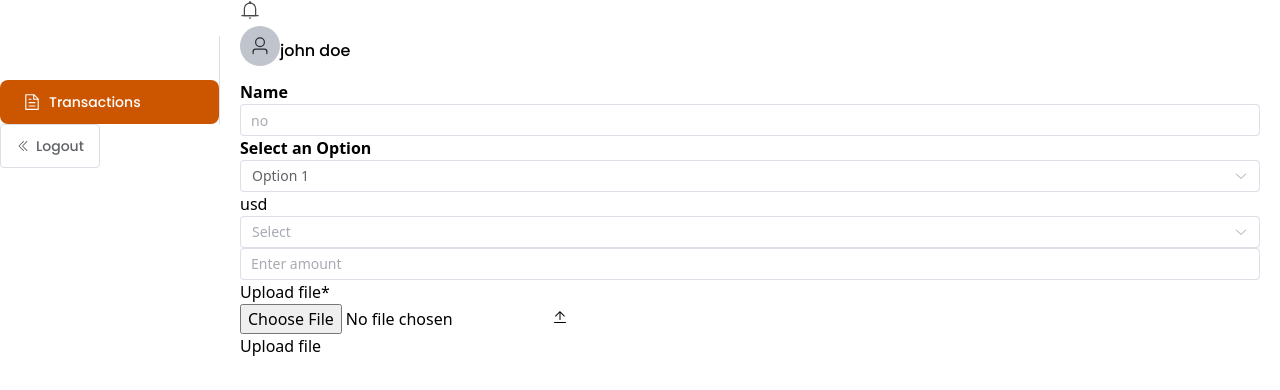
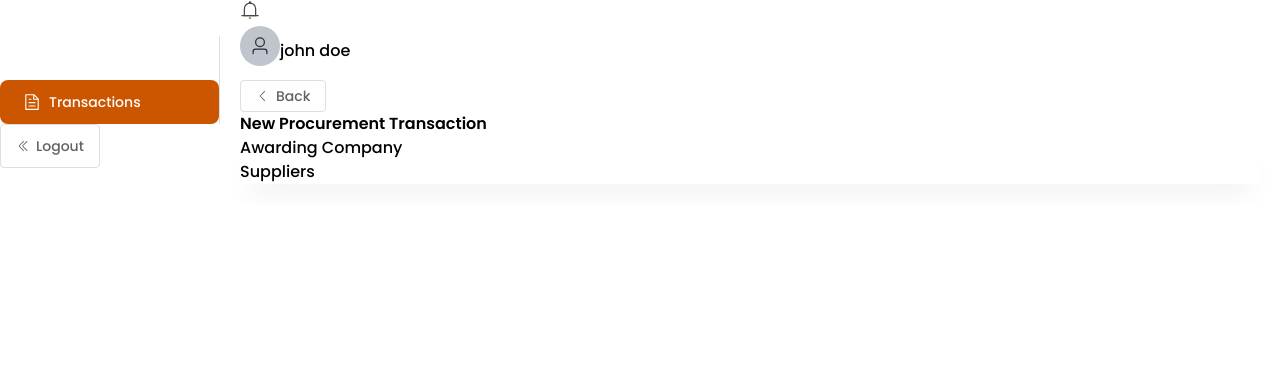
Before and after one commit to LizzyKate/moneda, a Vue app: page /transactions in a window 1280 px wide. Shown: the top 390 px of the page. Built offline with nearby package versions, Linux system fonts and the light colour scheme; the HTML template or start-up script is replaced by a standard one.

Commit message:
working on form

```diff
--- a/src/assets/css/main.css
+++ b/src/assets/css/main.css
@@ -15,6 +15,31 @@
   font-style: normal !important;
 }
 
+.poppins-regular {
+  font-family: 'Poppins', serif !important;
+  font-weight: 400 !important;
+  font-style: normal !important;
+}
+
 .el-card__body {
   --el-card-padding: 0px !important;
 }
+label {
+  font-family: 'Poppins', serif !important;
+  font-weight: 500 !important;
+  font-size: 12px !important;
+  color: #6b7280 !important;
+}
+.el-select__placeholder,
+.el-input__inner {
+  color: #374151 !important;
+  font-size: 12px !important;
+  font-family: 'Poppins', serif !important;
+  font-weight: 500 !important;
+}
+
+.el-select__wrapper,
+.el-input__wrapper {
+  border: 1px solid #d1d5db !important;
+  --el-border-radius-base: 6px !important;
+}
--- a/src/components/DropdownSelect.vue
+++ b/src/components/DropdownSelect.vue
@@ -21,9 +21,12 @@ const emit = defineEmits(['update:modelValue'])
 
 const selectedValue = ref(props.modelValue)
 
-watch(() => props.modelValue, (newVal) => {
-  selectedValue.value = newVal
-})
+watch(
+  () => props.modelValue,
+  (newVal) => {
+    selectedValue.value = newVal
+  },
+)
 
 watch(selectedValue, (newVal) => {
   emit('update:modelValue', newVal)
@@ -32,28 +35,20 @@ watch(selectedValue, (newVal) => {
 
 <template>
   <div>
-    <label v-if="props.label" class="block text-sm font-medium text-gray-700 mb-1">
+    <label v-if="props.label" class="block mb-1">
       {{ props.label }}
     </label>
 
-    <el-select
-      v-model="selectedValue"
-      :placeholder="props.placeholder"
-      :disabled="props.disabled"
-    >
+    <el-select v-model="selectedValue" :placeholder="props.placeholder" :disabled="props.disabled">
       <el-option
         v-for="option in props.options"
         :key="option.value"
         :label="option.label"
         :value="option.value"
+        class="text-xs poppins-medium text-[#374151]"
       />
     </el-select>
   </div>
 </template>
 
-<style scoped>
-label {
-  font-weight: 600;
-  margin-bottom: 4px;
-}
-</style>
+<style scoped></style>
--- a/src/components/FileUpload.vue
+++ b/src/components/FileUpload.vue
@@ -13,7 +13,7 @@ const props = withDefaults(defineProps<FileProps>(), {
   maxSize: 2,
   allowedTypes: () => ['.pdf', '.docx', '.pptx', '.xlsx'],
   required: false,
-  label: 'Upload file'
+  label: 'Upload file',
 })
 
 const emit = defineEmits(['update:modelValue', 'error'])
@@ -48,15 +48,12 @@ const handleFileChange = (event: Event) => {
 
 <template>
   <div class="w-full">
-    <label
-      class="block text-sm font-medium mb-1"
-      :class="{ 'text-red-500': error }"
-    >
+    <label class="block text-sm font-medium mb-1" :class="{ 'text-red-500': error }">
       {{ label }}<span v-if="required" class="text-red-500">*</span>
     </label>
 
     <div
-      class="flex justify-center items-center border-2 border-dashed rounded-lg p-4 cursor-pointer hover:bg-gray-50"
+      class="flex justify-center w-[152px] h-[50px] items-center border border-[#E5E7EB] rounded-[4px] py-3 px-4 cursor-pointer hover:bg-gray-50"
       :class="{ 'border-red-500': error }"
       @click="() => fileInput?.click()"
     >
@@ -69,20 +66,21 @@ const handleFileChange = (event: Event) => {
       />
 
       <el-icon>
-        <Upload color='black' size='12'/>
-        </el-icon>
+        <Upload color="#111827" size="15" />
+      </el-icon>
 
-      <!-- <div v-if="selectedFile" class="text-sm text-gray-600">
-        {{ selectedFile.name }}
-      </div> -->
-      <div>
-        <span class="text-sm text-gray-600">Upload file</span>
-        <!-- <p class="text-xs text-gray-400 mt-1">
-          Max file size {{ maxSize }}MB ({{ allowedTypes.join(', ') }})
-        </p> -->
+      <div class="ml-2">
+        <span class="text-base poppins-medium text-[#1F2937]">Upload file</span>
       </div>
     </div>
-
+    <div v-if="selectedFile" class="text-sm text-[#665E59]">
+      {{ selectedFile.name }}
+    </div>
+    <div v-else>
+      <p class="text-xs poppins-regular text-[#665E59] mt-1">
+        Max file size <strong>{{ maxSize }}MB</strong> ({{ allowedTypes.join(', ') }})
+      </p>
+    </div>
     <p v-if="error" class="mt-1 text-sm text-red-500">{{ error }}</p>
   </div>
 </template>
--- a/src/views/dashboard/index.vue
+++ b/src/views/dashboard/index.vue
@@ -105,7 +105,7 @@ onMounted(() => {
           :transactionData="dashboardData?.transaction_type_summary ?? []"
         />
       </el-col>
-      <el-col :xl="16" :lg="14" class="text-end">
+      <el-col :lg="15" :md="12" class="text-end">
         <AwardingCompanies
           :companies="dashboardData?.awarding_company_summary ?? []"
           :isLoading="isLoading"
--- /dev/null
+++ b/src/views/transactions/components/AwardingCompanyForm.vue
@@ -0,0 +1 @@
+<script setup lang="ts"></script>
--- a/src/views/transactions/index.vue
+++ b/src/views/transactions/index.vue
@@ -1,29 +1,41 @@
 <script setup lang="ts">
-import InputField from '../../components/InputField.vue'
-import DropdownSelect from '../../components/DropdownSelect.vue'
-import CurrencyField from '../../components/CurrencyField.vue'
-import FileUpload from '../../components/FileUpload.vue'
-import { ref } from 'vue'
+import { ArrowLeft } from '@element-plus/icons-vue'
 
-const options = [
-  { label: 'Option 1', value: 1 },
-  { label: 'Option 2', value: 2 },
-  { label: 'Option 3', value: 3 },
-]
+// const options = [
+//   { label: 'Option 1', value: 1 },
+//   { label: 'Option 2', value: 2 },
+//   { label: 'Option 3', value: 3 },
+// ]
 
-const selectedOption = ref(1)
+// const selectedOption = ref(1)
 
-const handleError = (error: { type: string; message: string }) => {
-  console.error('File upload error:', error.message)
-  // Handle error as needed (show toast, update UI, etc.)
-}
+// const handleError = (error: { type: string; message: string }) => {
+//   console.error('File upload error:', error.message)
+//   // Handle error as needed (show toast, update UI, etc.)
+// }
 
-const file = ref<File | null>(null)
+// const file = ref<File | null>(null)
+
+const sections = ['Awarding Company', 'Suppliers']
 </script>
 <template>
-  <InputField label="Name" modelValue="" type="number" placeholder="no" />
+  <el-button :icon="ArrowLeft" class="!text-[#CC5500] !border-0 !text-sm poppins-medium">
+    Back
+  </el-button>
+  <h1 class="text-[32px] text-black poppins-bold mt-8">New Procurement Transaction</h1>
+  <div class="mx-auto mt-16 w-3/4 rounded-[14px] __container">
+    <div class="w-full rounded-t-[14px] bg-[#EFEFEF] flex justify-between items-center pt-8">
+      <div v-for="(title, index) in sections" :key="index" class="border-b border-[#CC5500] w-2/5">
+        <div class="flex items-center space-x-4 mb-8 px-12">
+          <div class="w-5 h-5 border border-[#080808] rounded-full"></div>
+          <p class="poppins-medium text-base text-[#080808]">{{ title }}</p>
+        </div>
+      </div>
+    </div>
+  </div>
+  <!-- <InputField label="Name" modelValue="" type="number" placeholder="no" />
   <DropdownSelect
-    v-model="selectedOption"
+    v-model="selectedOption"x
     :options="options"
     label="Select an Option"
     placeholder="Please choose an option"
@@ -36,5 +48,11 @@ const file = ref<File | null>(null)
     required
     @error="handleError"
   />
-  <div v-if="file" class="mt-4">Selected file: {{ file.name }}</div>
+  <div v-if="file" class="mt-4">Selected file: {{ file.name }}</div> -->
 </template>
+
+<style scoped>
+.__container {
+  box-shadow: 0px 21px 30.3px -10px #0000000f;
+}
+</style>
```
